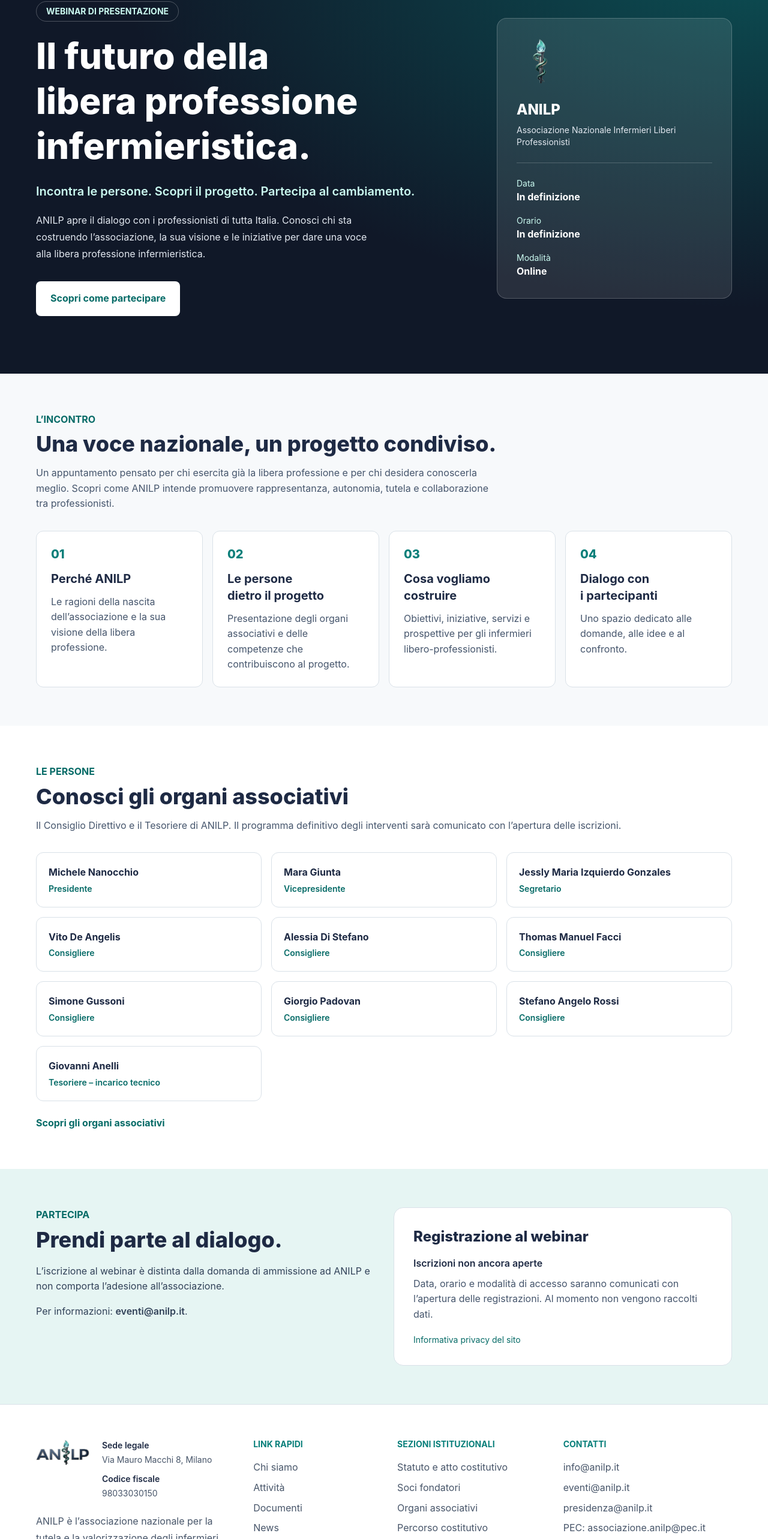
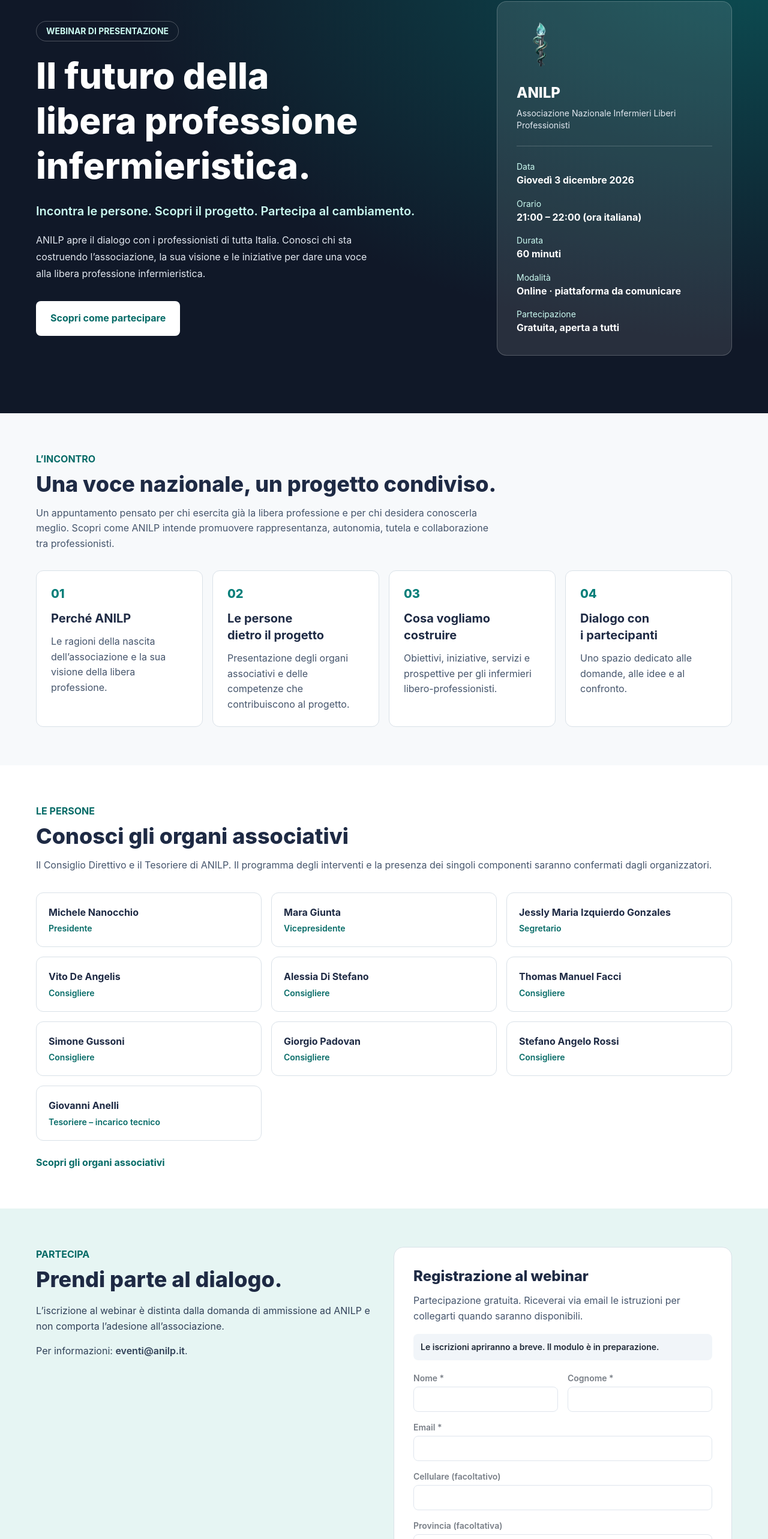
Before and after one commit to Mirkus-84/anilp-website, a React (Vite) app: page /webinar in a window 1280 px wide. Shown: the part 173-2739 px from the top of the page at 60% size. Built offline with nearby package versions, Linux system fonts and the light colour scheme; a web font is replaced by a local one.

Commit message:
Set confirmed webinar date and prepare native registration form

```diff
--- a/src/pages/Webinar.tsx
+++ b/src/pages/Webinar.tsx
@@ -1,12 +1,18 @@
+import { useState } from 'react'
+import type { FormEvent } from 'react'
 import { Link } from 'react-router-dom'
 import { Seo } from '../components/Seo'
 import { founders } from '../data/site'
 
-// Fill only with the confirmed event details and the public Yapla event URL.
-const event: { date: string; time: string; platform: string; price: string; registrationUrl: string } = {
-  date: '', time: '', platform: '', price: '', registrationUrl: '',
+// Keep disabled on production until Netlify Forms detection and a test submission are verified.
+const registrationOpen = false
+const formName = 'webinar-anilp-2026-12-03'
+const event = {
+  date: 'Giovedì 3 dicembre 2026',
+  time: '21:00 – 22:00 (ora italiana)',
+  platform: 'Online · piattaforma da comunicare',
+  price: 'Gratuita, aperta a tutti',
 }
-const registrationOpen = Boolean(event.date && event.time && event.platform && event.price && event.registrationUrl.startsWith('https://'))
 
 const agenda = [
   ['01', 'Perché ANILP', 'Le ragioni della nascita dell’associazione e la sua visione della libera professione.'],
@@ -16,9 +22,33 @@ const agenda = [
 ]
 
 export function Webinar() {
+  const [status, setStatus] = useState<'idle' | 'sending' | 'success' | 'error'>('idle')
+  const closed = Date.now() >= Date.parse('2026-12-03T21:00:00+01:00')
+  const canRegister = registrationOpen && !closed
+
+  async function submitRegistration(e: FormEvent<HTMLFormElement>) {
+    e.preventDefault()
+    if (!canRegister || status === 'sending' || status === 'success') return
+    const data = new FormData(e.currentTarget)
+    const body = new URLSearchParams()
+    data.forEach((value, key) => { if (typeof value === 'string') body.append(key, value) })
+    setStatus('sending')
+    try {
+      const response = await fetch('/webinar-registration.html', {
+        method: 'POST',
+        headers: { 'Content-Type': 'application/x-www-form-urlencoded' },
+        body: body.toString(),
+      })
+      if (!response.ok) throw new Error('Registration failed')
+      setStatus('success')
+    } catch {
+      setStatus('error')
+    }
+  }
+  const inputStyle = 'mt-1 w-full rounded-lg border border-slate-300 bg-white px-3 py-2.5 text-[#1e2a44]'
   return (
     <>
-      <Seo title="ANILP – Il futuro della libera professione infermieristica | Webinar" description="Incontra le persone di ANILP, scopri il progetto associativo e partecipa al webinar di presentazione." />
+      <Seo title="ANILP – Il futuro della libera professione infermieristica | Webinar" description="Webinar gratuito ANILP, giovedì 3 dicembre 2026 dalle 21:00 alle 22:00. Incontra gli organi associativi e scopri il progetto nazionale." />
       <section className="relative overflow-hidden bg-[#101828] py-16 text-white sm:py-24">
         <div aria-hidden="true" className="absolute inset-0 bg-[radial-gradient(ellipse_at_top_right,#087f7a_0%,transparent_60%)] opacity-55" />
         <div className="container-page relative grid items-center gap-10 lg:grid-cols-[1.3fr_0.7fr]">
@@ -27,7 +57,7 @@ export function Webinar() {
             <h1 className="text-4xl font-black leading-tight sm:text-6xl">Il futuro della libera professione infermieristica.</h1>
             <p className="mt-6 text-xl font-semibold text-teal-100">Incontra le persone. Scopri il progetto. Partecipa al cambiamento.</p>
             <p className="mt-5 max-w-xl leading-7 text-slate-200">ANILP apre il dialogo con i professionisti di tutta Italia. Conosci chi sta costruendo l’associazione, la sua visione e le iniziative per dare una voce alla libera professione infermieristica.</p>
-            <a href="#registrazione" className="mt-8 inline-flex rounded-lg bg-white px-6 py-4 font-bold text-[#066b67] hover:bg-teal-50">{registrationOpen ? 'Iscriviti al webinar' : 'Scopri come partecipare'}</a>
+            <a href="#registrazione" className="mt-8 inline-flex rounded-lg bg-white px-6 py-4 font-bold text-[#066b67] hover:bg-teal-50">{canRegister ? 'Iscriviti gratuitamente' : 'Scopri come partecipare'}</a>
           </div>
           <div className="rounded-2xl border border-white/20 bg-white/10 p-6 sm:p-8">
             <img src="/Logo%20ANILP%20solo%20fiamma%20no%20sfondo.png" alt="" className="mb-6 h-20 w-20 object-contain" />
@@ -36,6 +66,7 @@ export function Webinar() {
             <dl className="mt-6 grid gap-4 border-t border-white/20 pt-6">
               <div><dt className="text-sm text-teal-100">Data</dt><dd className="font-bold">{event.date || 'In definizione'}</dd></div>
               <div><dt className="text-sm text-teal-100">Orario</dt><dd className="font-bold">{event.time || 'In definizione'}</dd></div>
+              <div><dt className="text-sm text-teal-100">Durata</dt><dd className="font-bold">60 minuti</dd></div>
               <div><dt className="text-sm text-teal-100">Modalità</dt><dd className="font-bold">{event.platform || 'Online'}</dd></div>
               {event.price && <div><dt className="text-sm text-teal-100">Partecipazione</dt><dd className="font-bold">{event.price}</dd></div>}
             </dl>
@@ -56,7 +87,7 @@ export function Webinar() {
         <div className="container-page">
           <p className="font-bold text-[#066b67]">LE PERSONE</p>
           <h2 className="mt-2 text-3xl font-black text-[#1e2a44] sm:text-4xl">Conosci gli organi associativi</h2>
-          <p className="mt-4 text-slate-600">Il Consiglio Direttivo e il Tesoriere di ANILP. Il programma definitivo degli interventi sarà comunicato con l’apertura delle iscrizioni.</p>
+          <p className="mt-4 text-slate-600">Il Consiglio Direttivo e il Tesoriere di ANILP. Il programma degli interventi e la presenza dei singoli componenti saranno confermati dagli organizzatori.</p>
           <div className="mt-8 grid gap-4 sm:grid-cols-2 lg:grid-cols-3">
             {[...founders, { name: 'Giovanni Anelli', role: 'Tesoriere – incarico tecnico' }].map(person => <article key={person.name} className="rounded-xl border border-[#d9e1e8] p-5"><h3 className="font-bold text-[#1e2a44]">{person.name}</h3><p className="mt-1 text-sm font-semibold text-[#066b67]">{person.role}</p></article>)}
           </div>
@@ -68,7 +99,29 @@ export function Webinar() {
           <div><p className="font-bold text-[#066b67]">PARTECIPA</p><h2 className="mt-2 text-3xl font-black text-[#1e2a44] sm:text-4xl">Prendi parte al dialogo.</h2><p className="mt-5 text-slate-700">L’iscrizione al webinar è distinta dalla domanda di ammissione ad ANILP e non comporta l’adesione all’associazione.</p><p className="mt-4 text-slate-700">Per informazioni: <a className="font-semibold underline" href="mailto:eventi@anilp.it">eventi@anilp.it</a>.</p></div>
           <div className="rounded-2xl border border-[#d9e1e8] bg-white p-6 sm:p-8">
             <h3 className="text-2xl font-black text-[#1e2a44]">Registrazione al webinar</h3>
-            {registrationOpen ? <><p className="mt-4 text-slate-600">Compila il modulo dedicato sul portale eventi ANILP (Yapla). Consulta le informazioni sul trattamento dei dati prima di inviarlo.</p><a href={event.registrationUrl} className="mt-6 inline-flex rounded-lg bg-[#087f7a] px-6 py-4 font-bold text-white hover:bg-[#066b67]">Accedi al modulo di iscrizione</a></> : <><p className="mt-4 font-semibold text-[#1e2a44]">Iscrizioni non ancora aperte</p><p className="mt-2 text-slate-600">Data, orario e modalità di accesso saranno comunicati con l’apertura delle registrazioni. Al momento non vengono raccolti dati.</p></>}
+            {status === 'success' ? <div role="status" className="mt-5 rounded-lg border border-teal-200 bg-teal-50 p-4"><h4 className="font-bold text-[#066b67]">Richiesta inviata</h4><p className="mt-2">Grazie! Le istruzioni per partecipare saranno comunicate all’indirizzo email indicato. Controlla anche la cartella spam.</p></div> : <>
+              <p className="mt-3 text-slate-600">Partecipazione gratuita. Riceverai via email le istruzioni per collegarti quando saranno disponibili.</p>
+              {!canRegister && <p role="status" className="mt-4 rounded-lg bg-slate-100 p-3 text-sm font-semibold">{closed ? 'Le iscrizioni sono concluse.' : 'Le iscrizioni apriranno a breve. Il modulo è in preparazione.'}</p>}
+              <form className="mt-5" method="POST" name={formName} onSubmit={submitRegistration}>
+                <input type="hidden" name="form-name" value={formName} />
+                <div hidden><label>Lascia vuoto<input name="bot-field" tabIndex={-1} autoComplete="off" /></label></div>
+                <fieldset disabled={!canRegister || status === 'sending'} className="grid gap-4 disabled:opacity-60">
+                  <div className="grid gap-4 sm:grid-cols-2">
+                    <label className="text-sm font-semibold">Nome *<input name="nome" required autoComplete="given-name" maxLength={100} className={inputStyle} /></label>
+                    <label className="text-sm font-semibold">Cognome *<input name="cognome" required autoComplete="family-name" maxLength={100} className={inputStyle} /></label>
+                  </div>
+                  <label className="text-sm font-semibold">Email *<input name="email" type="email" required autoComplete="email" maxLength={254} className={inputStyle} /></label>
+                  <label className="text-sm font-semibold">Cellulare (facoltativo)<input name="cellulare" type="tel" autoComplete="tel" maxLength={32} className={inputStyle} /></label>
+                  <label className="text-sm font-semibold">Provincia (facoltativa)<input name="provincia" autoComplete="address-level2" maxLength={100} className={inputStyle} /></label>
+                  <label className="text-sm font-semibold">Situazione professionale (facoltativa)<select name="professione" className={inputStyle} defaultValue=""><option value="">Seleziona</option><option>Infermiere libero professionista</option><option>Infermiere dipendente</option><option>Infermiere con attività mista</option><option>Studente</option><option>Altro</option></select></label>
+                  <label className="text-sm font-semibold">Sei già socio ANILP? (facoltativo)<select name="socio" className={inputStyle} defaultValue=""><option value="">Seleziona</option><option>Sì</option><option>No</option></select></label>
+                  <div className="rounded-lg bg-slate-50 p-3 text-xs leading-5 text-slate-700"><strong>Privacy del webinar.</strong> Titolare: ANILP, Via Mauro Macchi 8, Milano, info@anilp.it. I dati sono trattati per gestire l’iscrizione gratuita e comunicare le istruzioni per l’evento (art. 6.1.b GDPR); i campi facoltativi servono a comprendere il pubblico e, per il telefono, a gestire eventuali comunicazioni organizzative (art. 6.1.f). I dati sono accessibili agli incaricati ANILP e ai fornitori necessari, incluso Netlify, con possibili trasferimenti extra SEE secondo le garanzie descritte nella privacy policy. Conservazione proposta: 90 giorni dalla conclusione, salvo obblighi di legge o necessità di tutela dei diritti. Puoi esercitare i diritti GDPR e presentare reclamo al Garante. Nessuna iscrizione automatica a newsletter o ad ANILP.</div>
+                  <label className="flex items-start gap-2 text-sm"><input type="checkbox" name="privacy" value="presa-visione" required className="mt-1" /><span>Ho preso visione dell’informativa privacy relativa al webinar. *</span></label>
+                  <button type="submit" className="rounded-lg bg-[#087f7a] px-5 py-3.5 font-bold text-white hover:bg-[#066b67] disabled:cursor-not-allowed">{status === 'sending' ? 'Invio in corso…' : 'Conferma la partecipazione'}</button>
+                </fieldset>
+                {status === 'error' && <p role="alert" className="mt-4 text-sm font-semibold text-red-700">Invio non riuscito. Riprova oppure contatta eventi@anilp.it.</p>}
+              </form>
+            </>}
             <Link to="/privacy-policy" className="mt-5 block text-sm text-[#066b67] underline">Informativa privacy del sito</Link>
           </div>
         </div>
```
